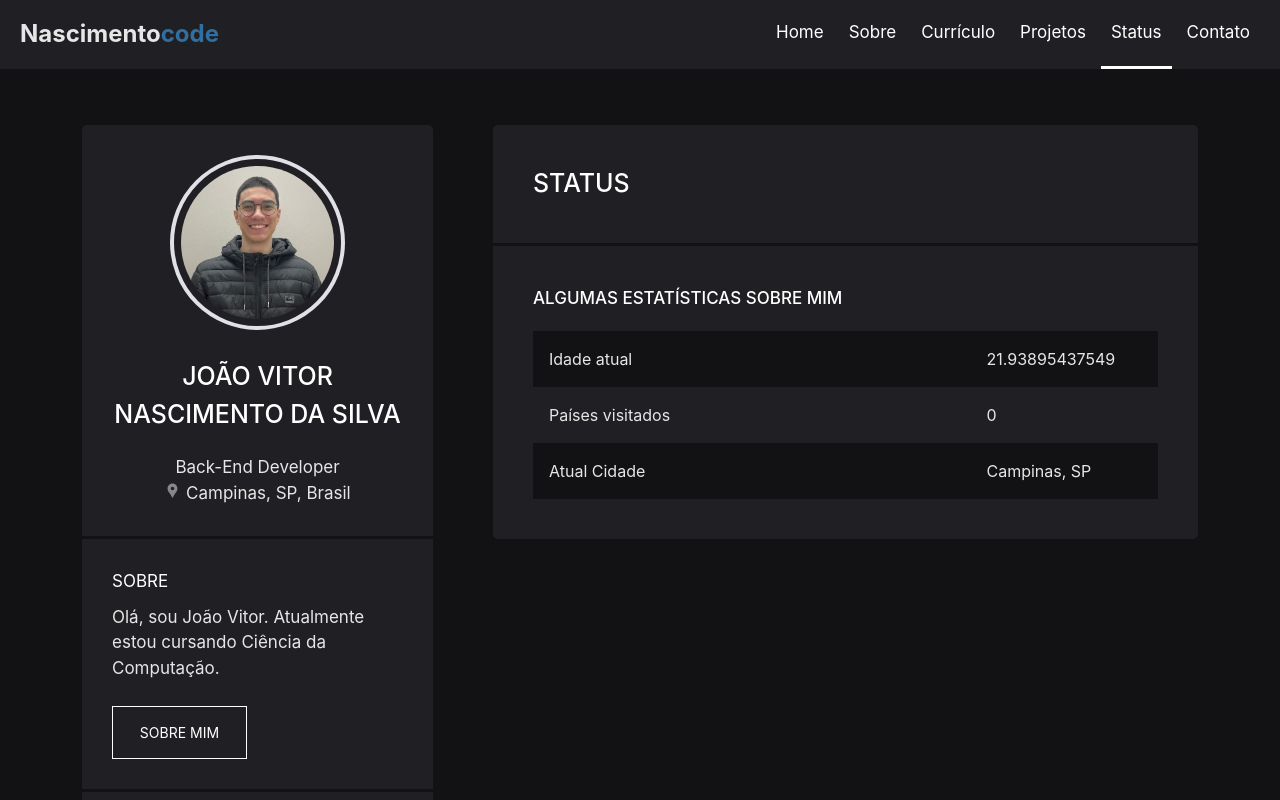
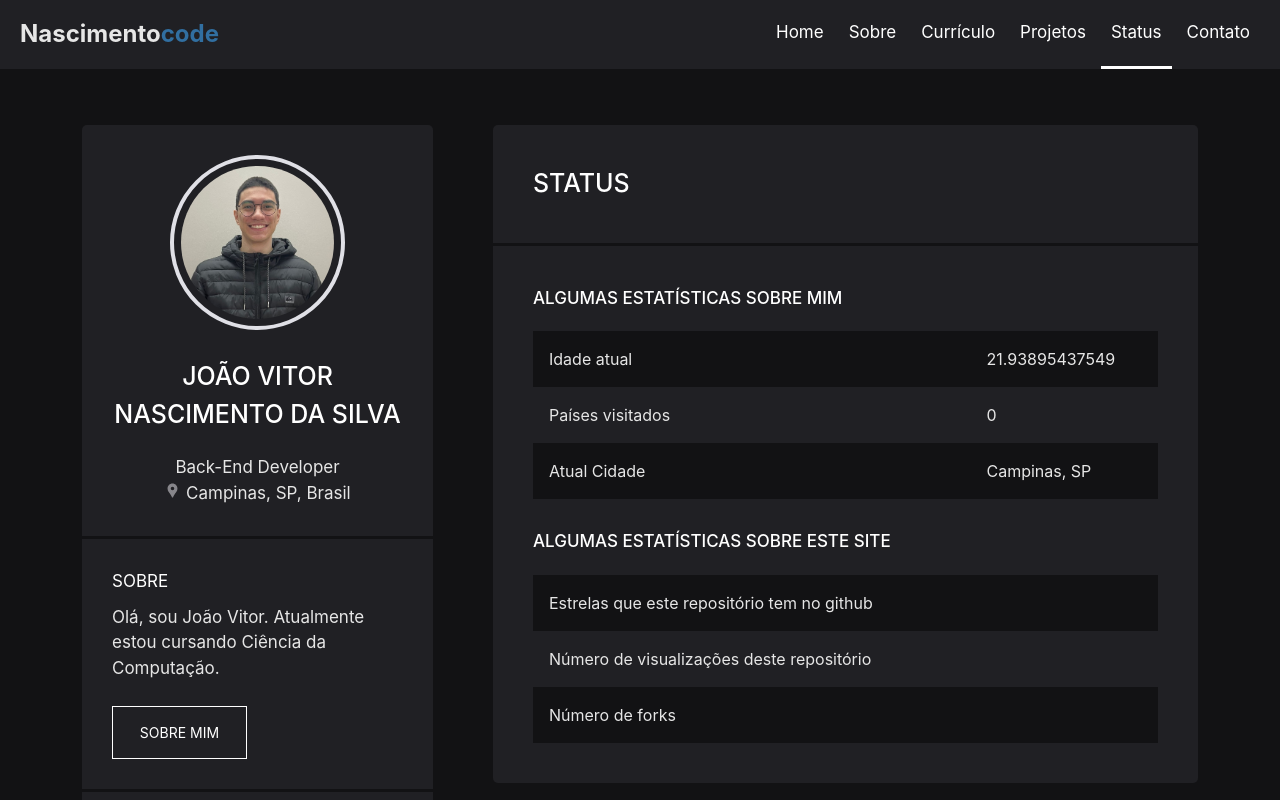
Before and after one commit to nascimentocode/personal-website, a React (Vite) app: page /personal-website/status in a window 1280 px wide. Shown: the top 800 px of the page. Built offline with nearby package versions, Linux system fonts and the light colour scheme; no server answers.

Commit message:
feat: Adding Information About this Repository with Github API

```diff
--- a/src/data/stats/site.jsx
+++ b/src/data/stats/site.jsx
@@ -11,10 +11,10 @@ const data = [
         label: "Número de forks",
         key: "forks"
     },
-    {
-        label: "Ultima atualização em",
-        key: "pushed_at"
-    },
+    // {
+    //     label: "Ultima atualização em",
+    //     key: "pushed_at"
+    // },
 ]
 
 export default data
--- a/src/index.css
+++ b/src/index.css
@@ -323,27 +323,31 @@ section h2 {
 }
 
 /* Content/Status */
-#stats h3{
+.stats h3{
   margin-bottom: 20px;
 }
 
-#stats-personal-table{
+#stats-personal-table,
+#stats-site-table{
   max-width: 100%;
   overflow-x: auto;
 }
 
-#stats-personal-table table{
+#stats-personal-table table,
+#stats-site-table table{
   width: 100%;
   border-collapse: collapse;
   background-color: var(--bg-color-primary);
 }
 
-#stats-personal-table tbody, td{
+#stats-personal-table tbody, td,
+#stats-site-table tbody, td{
   padding: 1rem;
   text-align: left;
 }
 
-#stats-personal-table tr:nth-of-type(2n) {
+#stats-personal-table tr:nth-of-type(2n),
+#stats-site-table tr:nth-of-type(2n) {
   background-color: var(--bg-color-secondary);
 }
 
--- a/src/routes/Stats.jsx
+++ b/src/routes/Stats.jsx
@@ -3,12 +3,35 @@ import dataPersonal from '../data/stats/personal'
 import dataSite from '../data/stats/site'
 
 function Stats(){
+    const [data, setData] = useState(dataSite)
+
+    const fetchData = useCallback(async () => {
+        const res = await fetch(
+            'https://api.github.com/repos/nascimentocode/personal-website',
+        );
+        const resData = await res.json();
+        setData(
+            dataSite.map((field) => ({
+                ...field,
+                value: Object.keys(resData).includes(field.key)
+                ? resData[field.key]
+                : field.value,
+            }))
+        )
+    }, [])
+
+    useEffect(() => {
+        fetchData();
+    }, [fetchData]);
+
+    console.log(data)
+
     return (
         <section>
             <h2>Status</h2>
             <div className="divider-content"></div>
             <div className="section-content">
-                <div id="stats">
+                <div className="stats">
                     <h3>Algumas estatísticas sobre mim</h3>
                     <div id="stats-personal-table">
                         <table>
@@ -23,21 +46,21 @@ function Stats(){
                         </table>
                     </div>
                 </div>
-                {/* <div className="stats">
+                <div className="stats">
                     <h3>Algumas estatísticas sobre este site</h3>
                     <div id="stats-site-table">
                         <table>
                             <tbody>
-                                {dataSite.map((val) => (
+                                {data.map((val) => (
                                     <tr>
                                         <td>{val.label}</td>
-                                        <td>{val.key}</td>
+                                        <td>{val.value}</td>
                                     </tr>
                                 ))}
                             </tbody>
                         </table>
                     </div>
-                </div> */}
+                </div>
             </div>
         </section>
     )
```
